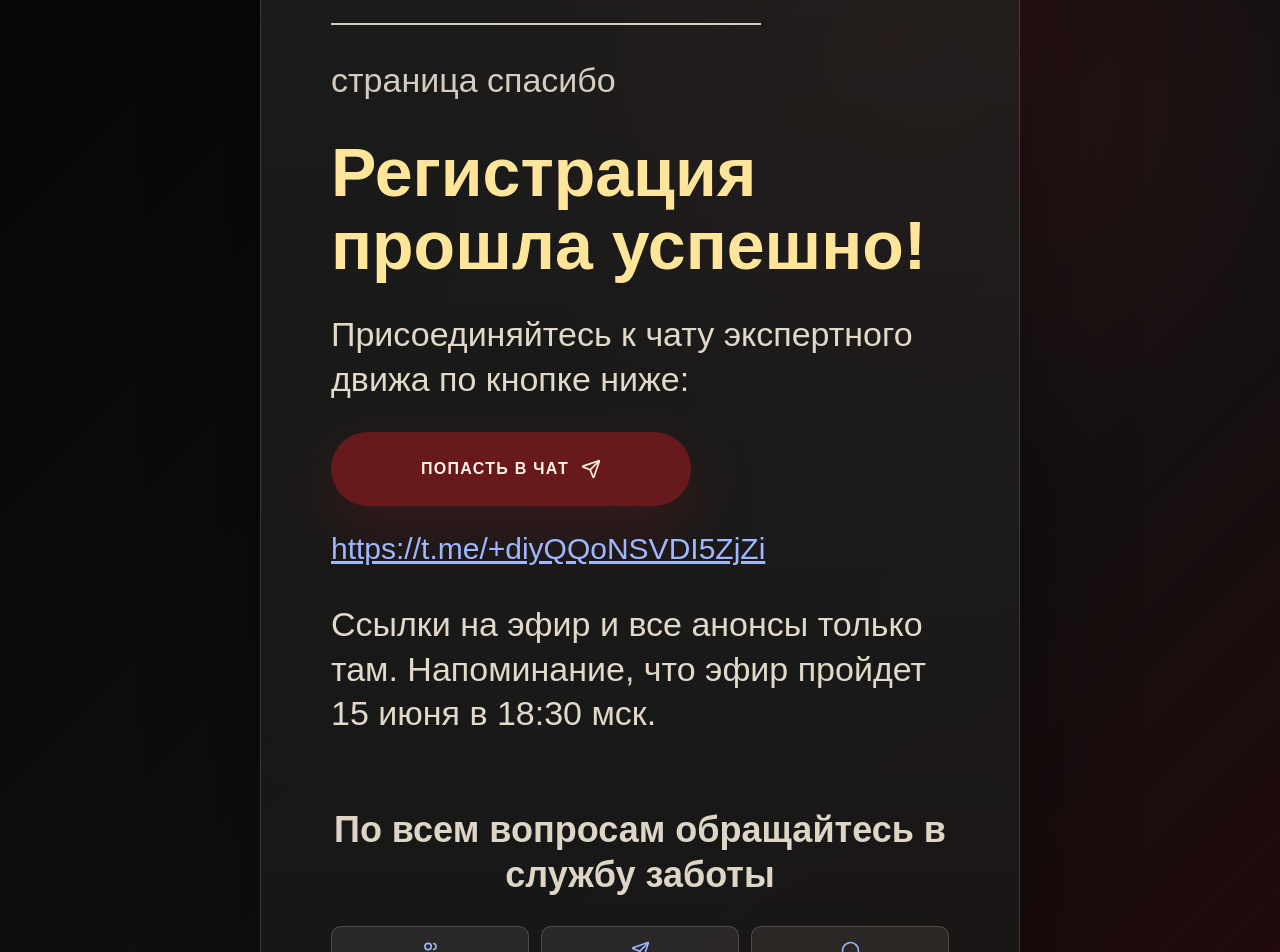
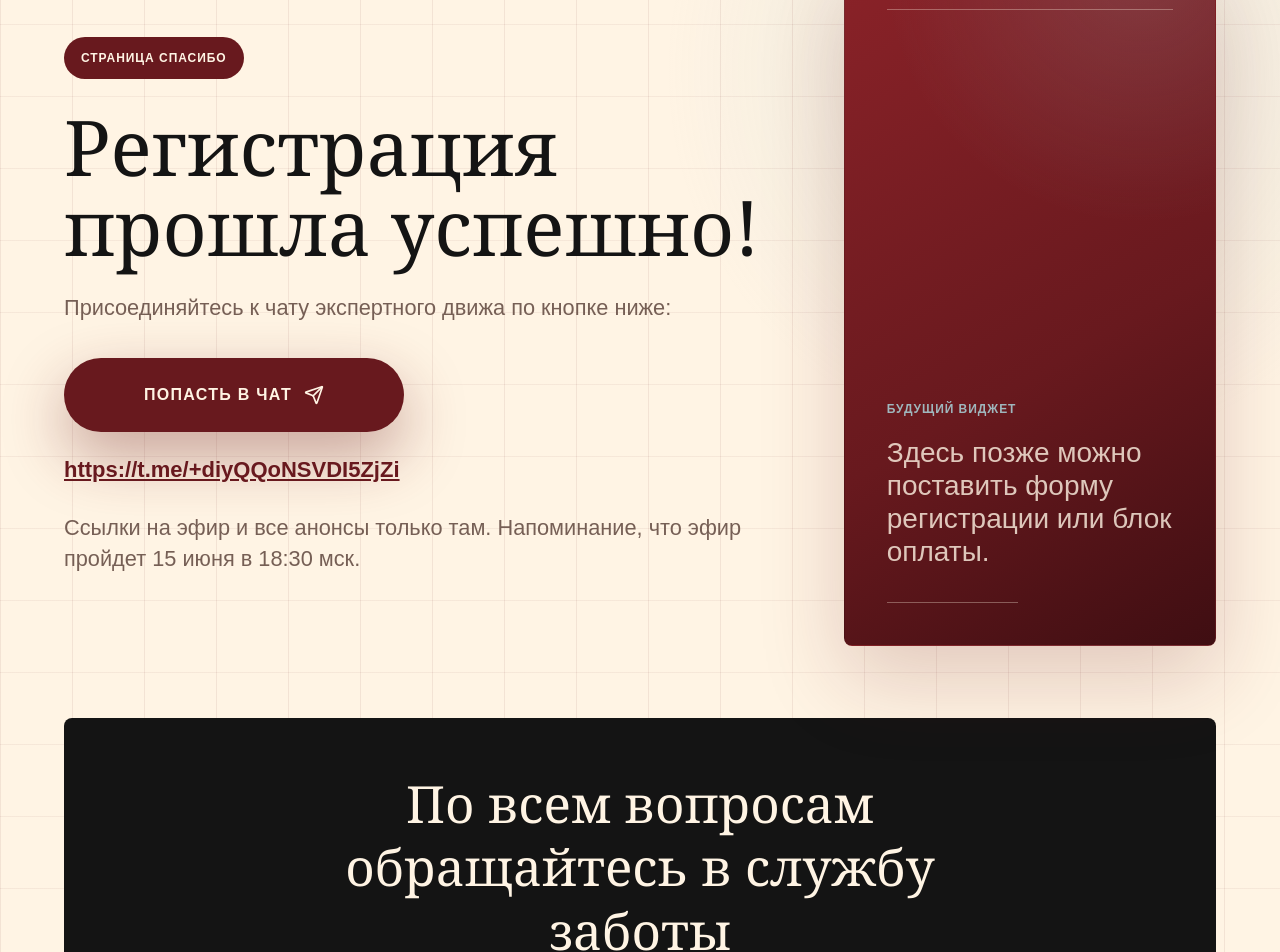
Before and after one commit to sergey9lap-sys/web15, a Next.js app: page /thanks in a window 1280 px wide. Shown: the part 120-1072 px from the top of the page. Built offline with nearby package versions, Linux system fonts and the light colour scheme.

Commit message:
restyle thank you page

```diff
--- a/app/globals.css
+++ b/app/globals.css
@@ -1277,59 +1277,114 @@ h1 {
 
 .thanks-page {
   min-height: 100vh;
-  display: grid;
-  place-items: center;
-  padding: clamp(28px, 6vw, 72px);
+  padding: clamp(44px, 7vw, 86px) clamp(22px, 5vw, 72px);
   background:
-    radial-gradient(circle at 72% 14%, rgba(104, 25, 30, 0.34), transparent 28rem),
-    linear-gradient(135deg, #050505 0%, #111111 58%, #24080a 100%);
-  color: var(--sand);
-}
-
-.thanks-card {
-  width: min(100%, 760px);
-  border: 1px solid rgba(255, 244, 228, 0.14);
-  border-radius: 10px;
-  padding: clamp(30px, 7vw, 70px);
-  background:
-    linear-gradient(180deg, rgba(255, 244, 228, 0.05), rgba(255, 244, 228, 0.015)),
-    rgba(20, 20, 20, 0.72);
-  box-shadow: 0 44px 110px rgba(0, 0, 0, 0.4);
-}
-
-.thanks-rule {
-  width: min(100%, 430px);
-  height: 2px;
-  margin-bottom: 34px;
-  background: rgba(255, 244, 228, 0.82);
+    linear-gradient(90deg, rgba(104, 25, 30, 0.08) 1px, transparent 1px),
+    linear-gradient(180deg, rgba(104, 25, 30, 0.06) 1px, transparent 1px),
+    radial-gradient(circle at 82% 14%, rgba(159, 183, 189, 0.24), transparent 24rem),
+    var(--sand);
+  background-size: 72px 72px, 72px 72px, auto, auto;
+  color: var(--ink);
+}
+
+.thanks-hero {
+  display: grid;
+  grid-template-columns: minmax(0, 1fr) minmax(320px, 0.52fr);
+  gap: clamp(26px, 5vw, 72px);
+  align-items: stretch;
+  min-height: min(760px, calc(100vh - 120px));
+}
+
+.thanks-copy {
+  display: flex;
+  flex-direction: column;
+  justify-content: center;
+  max-width: 850px;
 }
 
 .thanks-kicker {
-  color: rgba(255, 244, 228, 0.82);
-  font-size: clamp(22px, 3vw, 34px);
-  line-height: 1.25;
-}
-
-.thanks-card h1 {
-  max-width: 620px;
-  margin-top: 34px;
-  color: #ffe59a;
-  font-family: Arial, Helvetica, sans-serif;
-  font-size: clamp(38px, 6.2vw, 68px);
+  width: fit-content;
+  border: 1px solid rgba(104, 25, 30, 0.72);
+  border-radius: 999px;
+  background: var(--wine);
+  color: var(--sand);
+  padding: 11px 16px;
+  text-transform: uppercase;
+  letter-spacing: 0.08em;
+  font-size: 12px;
   font-weight: 900;
-  line-height: 1.08;
+}
+
+.thanks-copy h1 {
+  max-width: 760px;
+  margin-top: 28px;
+  color: var(--ink);
+  font-family: Georgia, "Times New Roman", serif;
+  font-size: clamp(42px, 6vw, 82px);
+  font-weight: 500;
+  line-height: 1.04;
+  text-wrap: balance;
 }
 
 .thanks-lead,
 .thanks-note {
-  max-width: 650px;
-  color: rgba(255, 244, 228, 0.88);
-  font-size: clamp(22px, 3vw, 34px);
-  line-height: 1.32;
+  max-width: 680px;
+  color: var(--muted);
+  font-size: clamp(19px, 1.7vw, 25px);
+  line-height: 1.42;
 }
 
 .thanks-lead {
-  margin-top: 30px;
+  margin-top: 26px;
+}
+
+.thanks-widget-slot {
+  display: flex;
+  min-height: 520px;
+  flex-direction: column;
+  justify-content: flex-end;
+  border: 1px solid rgba(104, 25, 30, 0.28);
+  border-radius: 8px;
+  background:
+    radial-gradient(circle at 80% 0%, rgba(159, 183, 189, 0.18), transparent 16rem),
+    linear-gradient(150deg, #8a2228, var(--wine) 58%, #3f0e12);
+  color: var(--sand);
+  padding: clamp(24px, 4vw, 42px);
+  box-shadow: 0 32px 86px rgba(104, 25, 30, 0.2);
+}
+
+.thanks-widget-slot::before {
+  content: "";
+  display: block;
+  width: 100%;
+  height: 1px;
+  margin-bottom: auto;
+  background: rgba(255, 244, 228, 0.32);
+}
+
+.thanks-widget-slot::after {
+  content: "";
+  display: block;
+  width: 46%;
+  height: 1px;
+  margin-top: 34px;
+  background: rgba(255, 244, 228, 0.32);
+}
+
+.thanks-widget-slot span {
+  text-transform: uppercase;
+  letter-spacing: 0.08em;
+  font-size: 12px;
+  font-weight: 900;
+  color: var(--blue);
+}
+
+.thanks-widget-slot p {
+  max-width: 360px;
+  margin-top: 18px;
+  color: rgba(255, 244, 228, 0.8);
+  font-size: clamp(20px, 2.2vw, 28px);
+  line-height: 1.18;
 }
 
 .thanks-primary {
@@ -1337,9 +1392,10 @@ h1 {
   align-items: center;
   justify-content: center;
   gap: 12px;
-  min-width: min(100%, 360px);
+  width: fit-content;
+  min-width: min(100%, 340px);
   min-height: 74px;
-  margin-top: 30px;
+  margin-top: 34px;
   border-radius: 999px;
   background: var(--wine);
   color: var(--sand);
@@ -1354,7 +1410,7 @@ h1 {
 
 .thanks-primary:hover {
   transform: translateY(-2px);
-  box-shadow: 0 34px 82px rgba(104, 25, 30, 0.5);
+  box-shadow: 0 34px 82px rgba(104, 25, 30, 0.36);
 }
 
 .thanks-chat-link {
@@ -1362,46 +1418,52 @@ h1 {
   width: fit-content;
   max-width: 100%;
   margin-top: 24px;
-  color: #9fb7ff;
-  font-size: clamp(18px, 2.6vw, 30px);
+  color: var(--wine);
+  font-size: clamp(16px, 1.8vw, 22px);
+  font-weight: 800;
   line-height: 1.25;
   text-decoration: underline;
   overflow-wrap: anywhere;
 }
 
 .thanks-note {
+  margin-top: 30px;
+}
+
+.thanks-support {
+  margin-top: clamp(34px, 6vw, 72px);
+  border-radius: 8px;
+  background: var(--ink);
+  padding: clamp(28px, 5vw, 54px);
+  text-align: center;
+  color: var(--sand);
+}
+
+.thanks-support p {
+  max-width: 760px;
+  margin-inline: auto;
+  color: var(--sand);
+  font-family: Georgia, "Times New Roman", serif;
+  font-size: clamp(30px, 4vw, 54px);
+  font-weight: 500;
+  line-height: 1.24;
+}
+
+.thanks-support-actions {
+  display: grid;
+  grid-template-columns: repeat(3, minmax(0, 1fr));
+  gap: 14px;
   margin-top: 34px;
 }
 
-.thanks-support {
-  margin-top: clamp(44px, 7vw, 72px);
-  text-align: center;
-}
-
-.thanks-support p {
-  max-width: 620px;
-  margin-inline: auto;
-  color: rgba(255, 244, 228, 0.86);
-  font-size: clamp(23px, 3.4vw, 36px);
-  font-weight: 900;
-  line-height: 1.24;
-}
-
-.thanks-support-actions {
-  display: grid;
-  grid-template-columns: repeat(3, minmax(0, 1fr));
-  gap: 12px;
-  margin-top: 28px;
-}
-
 .thanks-support-actions a {
   display: grid;
-  min-height: 86px;
+  min-height: 92px;
   place-items: center;
   border: 1px solid rgba(255, 244, 228, 0.18);
   border-radius: 10px;
   background: rgba(255, 244, 228, 0.08);
-  color: #9fb7ff;
+  color: var(--sand);
   padding: 14px 10px;
   font-weight: 900;
   transition: transform 0.22s ease, background 0.22s ease, border-color 0.22s ease;
@@ -1410,7 +1472,7 @@ h1 {
 .thanks-support-actions a:hover {
   transform: translateY(-2px);
   border-color: rgba(255, 244, 228, 0.42);
-  background: rgba(255, 244, 228, 0.13);
+  background: var(--wine);
 }
 
 .thanks-support-actions span {
@@ -1420,7 +1482,7 @@ h1 {
 }
 
 .thanks-support-actions small {
-  color: rgba(255, 244, 228, 0.62);
+  color: rgba(255, 244, 228, 0.68);
   font-size: 12px;
 }
 
@@ -1647,12 +1709,16 @@ h1 {
   }
 
   .thanks-page {
-    align-items: start;
     padding: 24px 16px;
   }
 
-  .thanks-card {
-    padding: 28px 20px;
+  .thanks-hero {
+    grid-template-columns: 1fr;
+    min-height: auto;
+  }
+
+  .thanks-widget-slot {
+    min-height: 300px;
   }
 
   .thanks-support-actions {
--- a/app/spasibo/page.tsx
+++ /dev/null
@@ -1 +0,0 @@
-export { default } from "../thanks/page";
--- a/app/thanks/page.tsx
+++ b/app/thanks/page.tsx
@@ -11,8 +11,8 @@ const supportLinks = [
 export default function ThanksPage() {
   return (
     <main className="thanks-page">
-      <section className="thanks-card" aria-labelledby="thanks-title">
-        <div className="thanks-rule" aria-hidden />
+      <section className="thanks-hero" aria-labelledby="thanks-title">
+        <div className="thanks-copy">
           <p className="thanks-kicker">страница спасибо</p>
           <h1 id="thanks-title">Регистрация прошла успешно!</h1>
           <p className="thanks-lead">Присоединяйтесь к чату экспертного движа по кнопке ниже:</p>
@@ -29,8 +29,16 @@ export default function ThanksPage() {
           <p className="thanks-note">
             Ссылки на эфир и все анонсы только там. Напоминание, что эфир пройдет 15 июня в 18:30 мск.
           </p>
+        </div>
 
-        <div className="thanks-support">
+        <aside className="thanks-widget-slot" aria-label="Место для будущего виджета">
+          <span>будущий виджет</span>
+          <p>Здесь позже можно поставить форму регистрации или блок оплаты.</p>
+        </aside>
+      </section>
+
+      <section className="thanks-support">
+        <div>
           <p>По всем вопросам обращайтесь в службу заботы</p>
           <div className="thanks-support-actions">
             {supportLinks.map(({ label, short, href, icon: Icon }) => (
```
Lines whose indentation alone changed are shown as unchanged.
